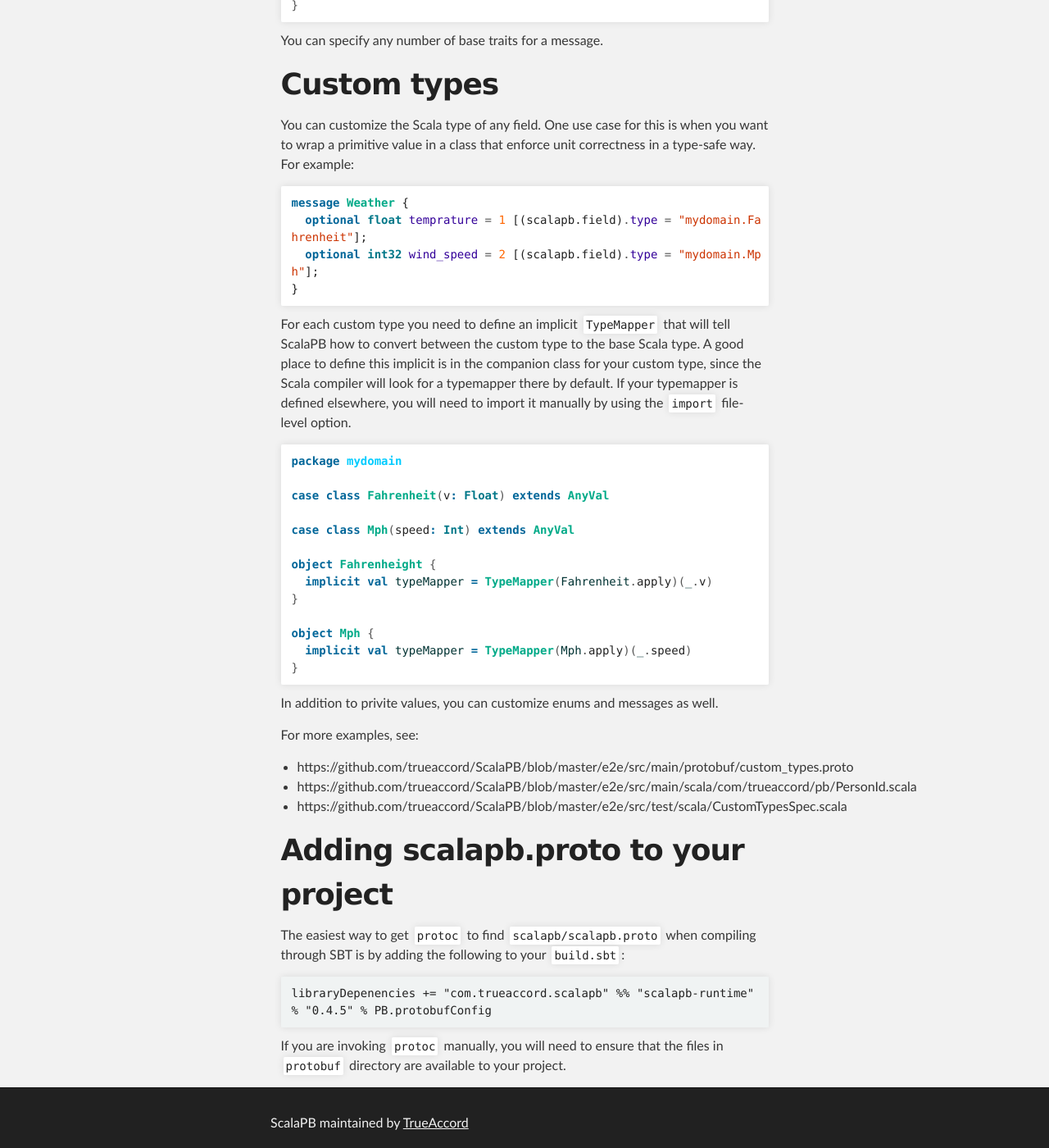
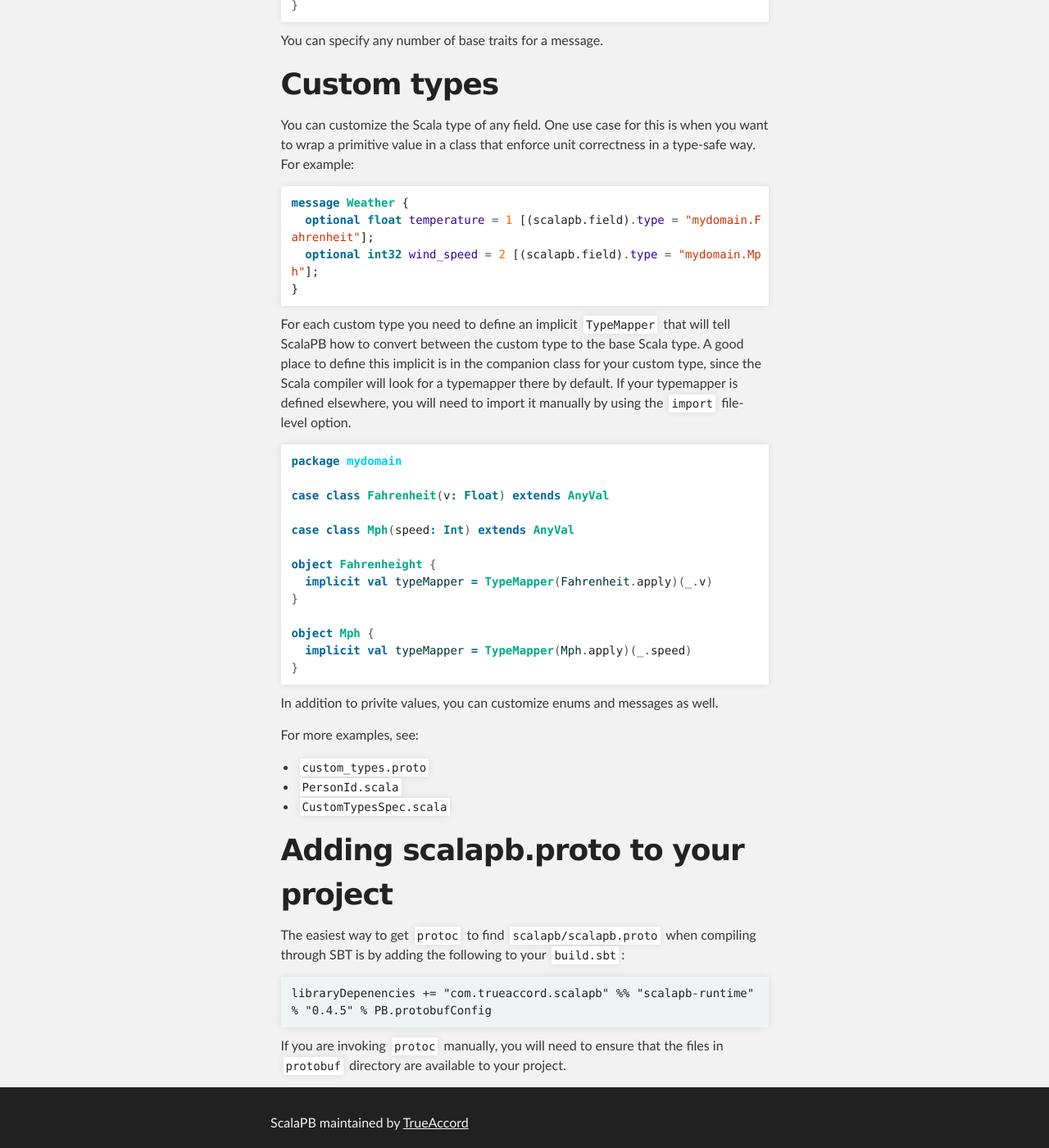
Before and after one commit to scalapb/ScalaPB, a Jekyll site: the page built from customizations.md, in a window 1280 px wide and 1400 px high, scrolled down 1559 px. Shown: the whole window at 82% size. Built offline with Jekyll 4.4.1, drawn with Linux system fonts in a browser that asks for light colours; some of the changed lines change nothing that is shown.

Commit message:
fix links

```diff
--- a/customizations.md
+++ b/customizations.md
@@ -78,7 +78,7 @@ you want to wrap a primitive value in a class that enforce unit correctness in
 
 {% highlight proto %}
 message Weather {
-  optional float temprature = 1 [(scalapb.field).type = "mydomain.Fahrenheit"];
+  optional float temperature = 1 [(scalapb.field).type = "mydomain.Fahrenheit"];
   optional int32 wind_speed = 2 [(scalapb.field).type = "mydomain.Mph"];
 }
 {% endhighlight %}
@@ -107,9 +107,10 @@ object Mph {
 In addition to privite values, you can customize enums and messages as well.
 
 For more examples, see:
-- https://github.com/trueaccord/ScalaPB/blob/master/e2e/src/main/protobuf/custom_types.proto
-- https://github.com/trueaccord/ScalaPB/blob/master/e2e/src/main/scala/com/trueaccord/pb/PersonId.scala
-- https://github.com/trueaccord/ScalaPB/blob/master/e2e/src/test/scala/CustomTypesSpec.scala
+
+- [`custom_types.proto`](https://github.com/trueaccord/ScalaPB/blob/master/e2e/src/main/protobuf/custom_types.proto)
+- [`PersonId.scala`](https://github.com/trueaccord/ScalaPB/blob/master/e2e/src/main/scala/com/trueaccord/pb/PersonId.scala)
+- [`CustomTypesSpec.scala`](https://github.com/trueaccord/ScalaPB/blob/master/e2e/src/test/scala/CustomTypesSpec.scala)
 
 # Adding scalapb.proto to your project
 
```
